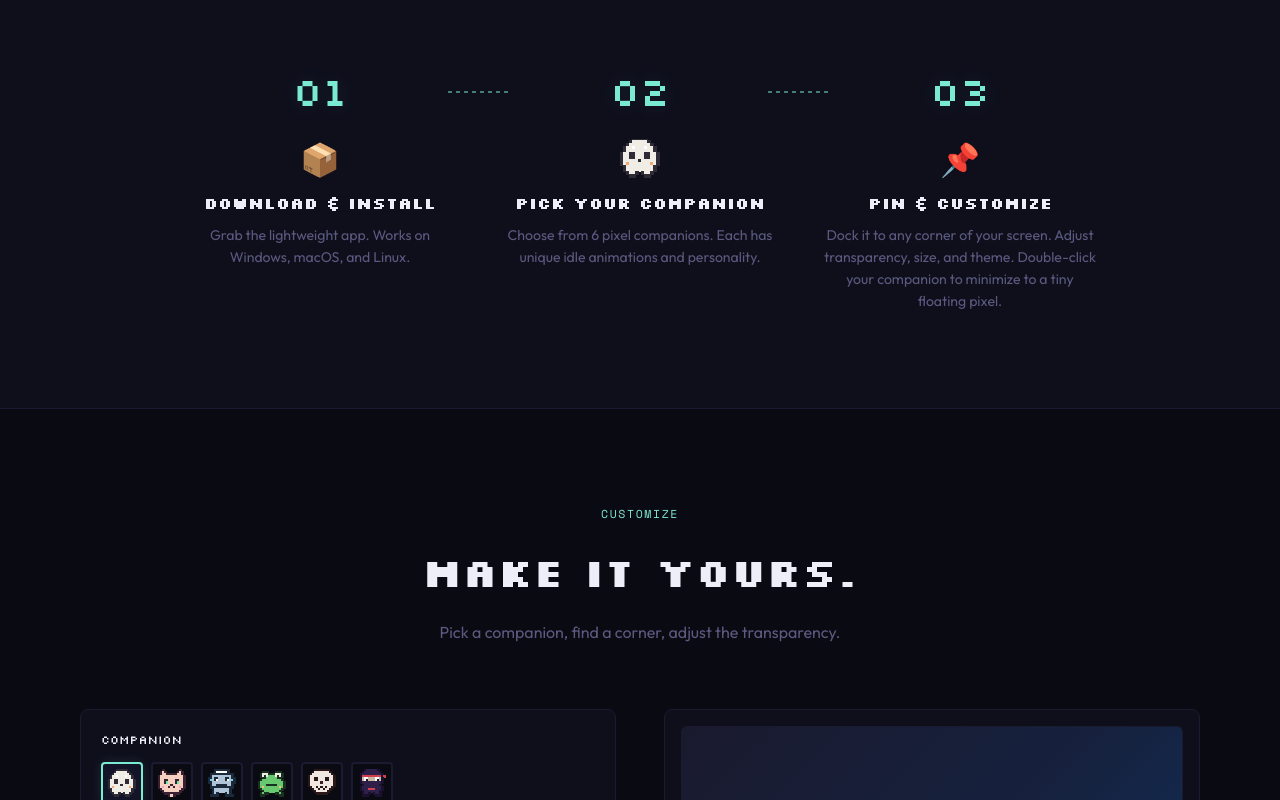
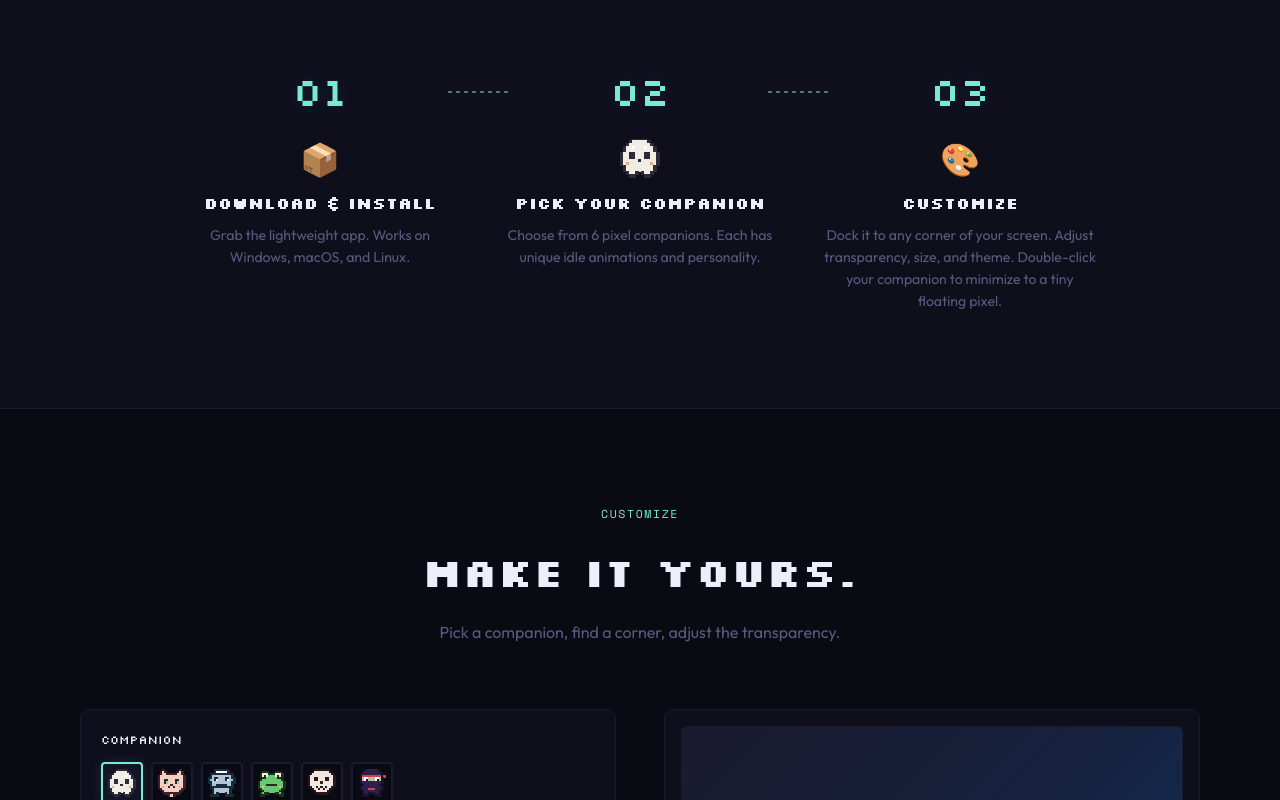
Before and after one commit to ricardoalexanderh/ricardoalexander-dev, a React (Vite) app: page /products/now in a window 1280 px wide. Shown: the part 3860-4660 px from the top of the page. Built offline with nearby package versions, Linux system fonts and the light colour scheme.

Commit message:
revise some text for Now

```diff
--- a/src/now-landing-frontend.tsx
+++ b/src/now-landing-frontend.tsx
@@ -174,7 +174,7 @@ const NowLandingFrontend: React.FC = () => {
   const howItWorksSteps = [
     { num: '01', title: 'Download & Install', desc: 'Grab the lightweight app. Works on Windows, macOS, and Linux.', icon: '' },
     { num: '02', title: 'Pick Your Companion', desc: 'Choose from 6 pixel companions. Each has unique idle animations and personality.', icon: '' },
-    { num: '03', title: 'Pin & Customize', desc: 'Dock it to any corner of your screen. Adjust transparency, size, and theme. Double-click your companion to minimize to a tiny floating pixel.', icon: '' },
+    { num: '03', title: 'Customize', desc: 'Dock it to any corner of your screen. Adjust transparency, size, and theme. Double-click your companion to minimize to a tiny floating pixel.', icon: '' },
   ]
 
   const faqData = [
@@ -324,7 +324,7 @@ const NowLandingFrontend: React.FC = () => {
     idle: '\u{1F634}',
   }
 
-  const stepIcons = ['\u{1F4E6}', '\u{1F3AE}', '\u{1F4CC}']
+  const stepIcons = ['\u{1F4E6}', '\u{1F3AE}', '\u{1F3A8}']
 
   // Progress bar data — uses clockTime so it updates live
   const ct = clockTime
@@ -2371,6 +2371,9 @@ const NowLandingFrontend: React.FC = () => {
                     </li>
                   ))}
                 </ul>
+                <div style={{ padding: '0 2rem 1.5rem', fontSize: '0.75rem', color: 'var(--muted)', lineHeight: 1.6, borderTop: '1px solid var(--border)', marginTop: '0.5rem', paddingTop: '1rem' }}>
+                  More original &amp; licensed companions coming soon &mdash; available as separate add-ons.
+                </div>
               </div>
             </div>
           </div>
```
